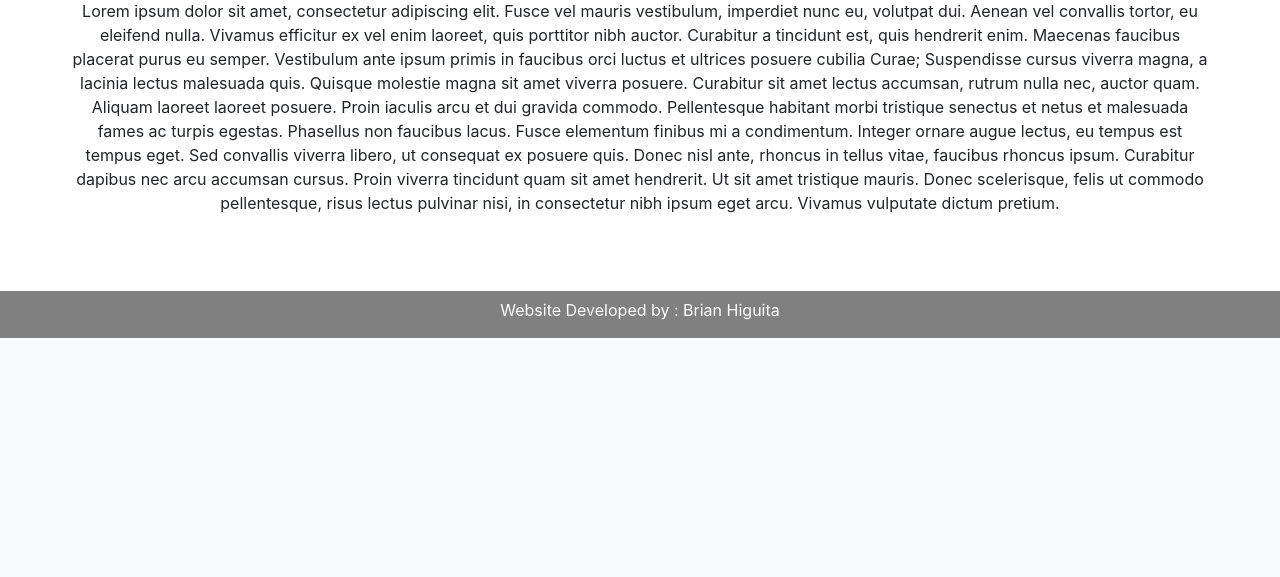
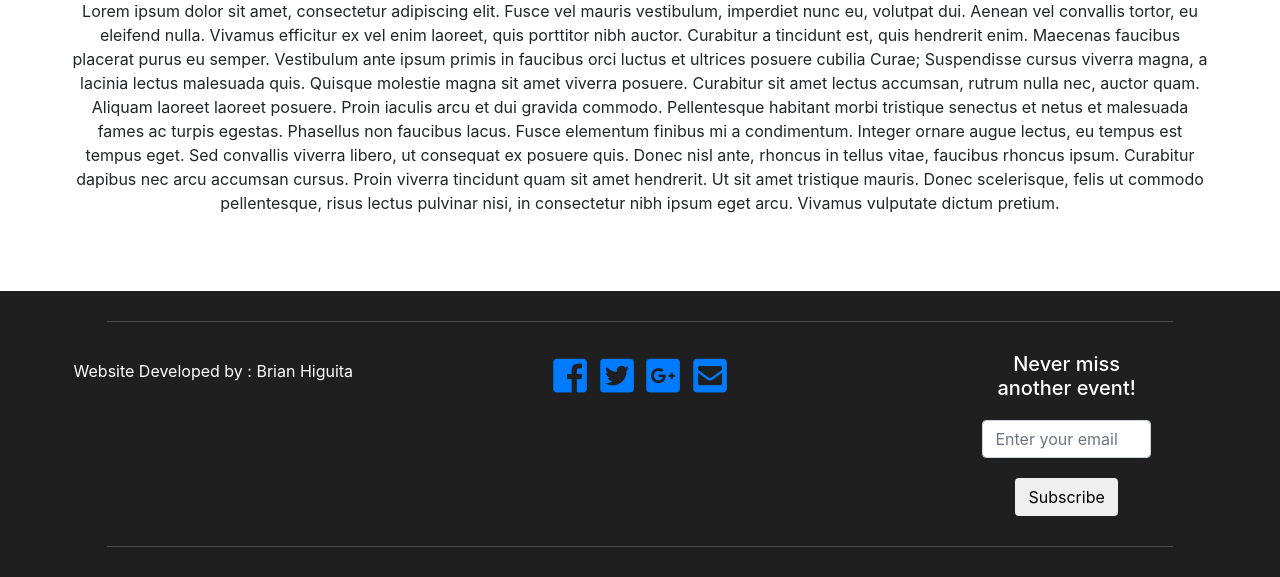
Before and after one commit to brianhiguita/events_manager, a PHP site: page / in a window 1280 px wide. Shown: the part 973-1550 px from the top of the page. Before the commit the page ends 1311 px from the top, so only its background shows below. Run offline with PHP 8.4, Linux system fonts and the light colour scheme; data that the repository does not hold is empty; some libraries are stand-ins or nearby versions.

Commit message:
social medai and subscribe added to footer

```diff
--- a/css/style.css
+++ b/css/style.css
@@ -91,5 +91,61 @@
 
 
 /* footer */
-footer {background-color: grey;}
-footer .row .col-md-12 p {color: white; text-align: center; padding-top: 7px;}
+footer {background-color: #1f1f1f;}
+footer .row .col-md-4 p {color: white; text-align: center; padding-top: 7px;}
+
+.social:hover {
+     -webkit-transform: scale(1.1);
+     -moz-transform: scale(1.1);
+     -o-transform: scale(1.1);
+ }
+ .social {
+     -webkit-transform: scale(0.8);
+     /* Browser Variations: */
+
+     -moz-transform: scale(0.8);
+     -o-transform: scale(0.8);
+     -webkit-transition-duration: 0.5s;
+     -moz-transition-duration: 0.5s;
+     -o-transition-duration: 0.5s;
+ }
+
+/*
+    Multicoloured Hover Variations
+*/
+
+ #social-fb:hover {
+     color: #3B5998;
+ }
+ #social-tw:hover {
+     color: #4099FF;
+ }
+ #social-gp:hover {
+     color: #d34836;
+ }
+ #social-em:hover {
+     color: #f39c12;
+ }
+
+
+ .subscribe {
+   margin: 20px 0px;
+ }
+
+
+ h5 {
+   color: white;
+ }
+
+
+.footer-hr {
+  border-top:solid 1px #4a4a4a;
+  margin-top:30px;
+  margin-bottom:30px;
+
+}
+.footer-hr-bottom {
+    border-bottom:solid 1px #4a4a4a;
+    margin-bottom:30px;
+    margin-top: 30px;
+}
--- a/includes/footer.php
+++ b/includes/footer.php
@@ -1,8 +1,37 @@
   <footer class="container-fluid">
+    <div class="row">
+      <div class="footer-hr col-md-10 offset-md-1">
+      </div>
+    </div>
     <div class="row footer">
-      <div class="col-md-12">
+      <div class="col-md-4">
         <p>Website Developed by : Brian Higuita</p>
       </div>
+      <div class="col-md-4">
+        <div class="text-center center-block">
+          <a href="https://www.facebook.com/bootsnipp"><i id="social-fb" class="fab fa-facebook-square fa-3x social"></i></a>
+          <a href="https://twitter.com/bootsnipp"><i id="social-tw" class="fab fa-twitter-square fa-3x social"></i></a>
+          <a href="https://plus.google.com/+Bootsnipp-page"><i id="social-gp" class="fab fa-google-plus-square fa-3x social"></i></a>
+          <a href="mailto:bootsnipp@gmail.com"><i id="social-em" class="fa fa-envelope-square fa-3x social"></i></a>
+        </div>
+      </div>
+        <div class="col-md-4">
+          <div class="col-md-6 text-center offset-md-3">
+              <h5>Never miss another event!</h5>
+              <input type="email" class="form-control subscribe" placeholder="Enter your email">
+              <button class="btn" type="submit">Subscribe</button>
+          </div>
+        </div>
+
+      </div>
+
+
+      <div class="row">
+        <div class="footer-hr-bottom col-md-10 offset-md-1">
+        </div>
+      </div>
+
+
     </div>
   </footer>
 
```
